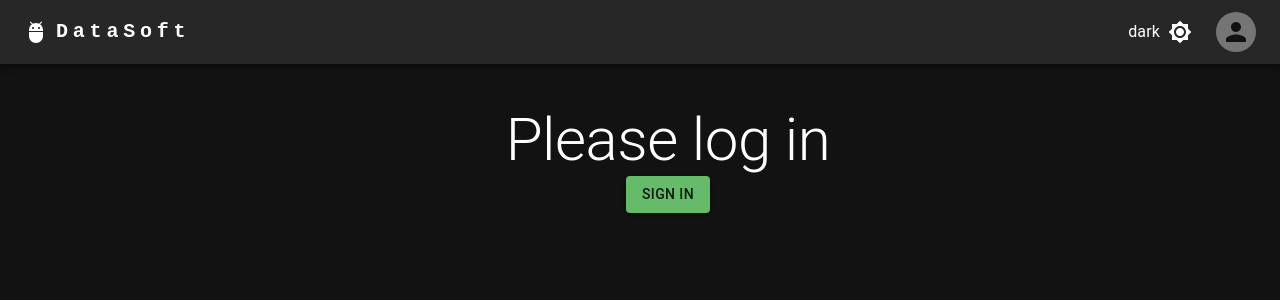
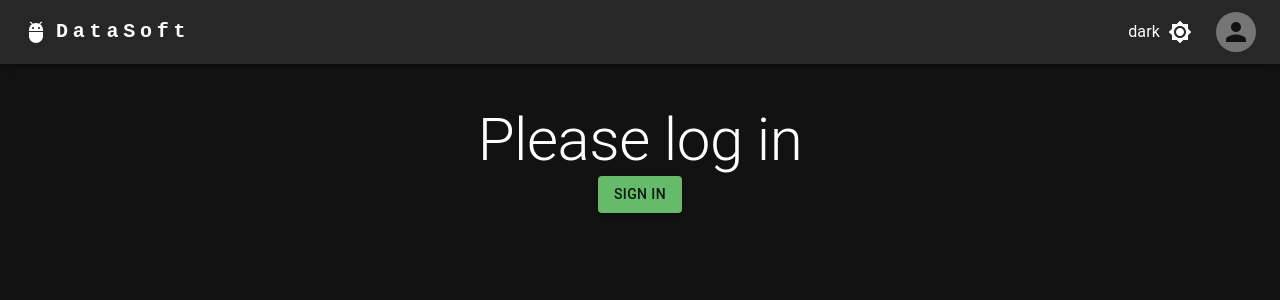
Before and after one commit to DuyNguyenOnTheMic/my_next_mui_app, a Next.js app: page /auth/signin in a window 1280 px wide. Shown: the top 300 px of the page. Built offline with nearby package versions, Linux system fonts and the light colour scheme; no server answers.

Commit message:
Update padding for layout when no menu

```diff
--- a/src/components/Layout/Layout.module.scss
+++ b/src/components/Layout/Layout.module.scss
@@ -1,10 +1,8 @@
 .layout {
-  padding: 0 24px 0 80px;
   max-width: 85rem;
   margin: auto;
 
   @media screen and (min-width: 1700px) {
-    padding: 0 24px 0 0;
     max-width: 92rem;
   }
 }
--- a/src/components/Layout/Layout.tsx
+++ b/src/components/Layout/Layout.tsx
@@ -6,7 +6,7 @@ export default function Layout({ children }: { children: React.ReactNode }) {
   const { data: session } = useSession()
 
   return (
-    <main className={scss.layout}>
+    <main className={scss.layout} style={{ padding: session ? '0 24px 0 80px' : '0' }}>
       {session && <Sidebar />}
       {children}
     </main>
```
